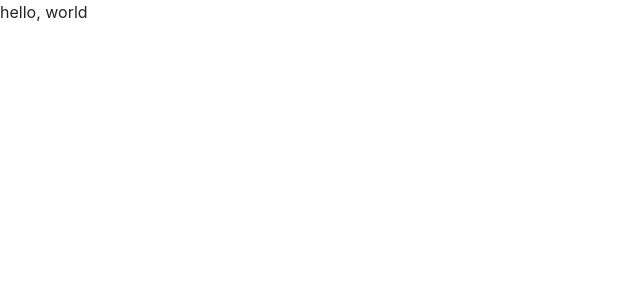
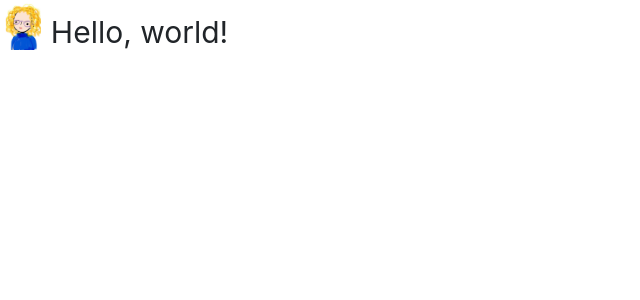
Before and after one commit to pipclubbs/dictionary-project, a React (Create React App) app: page / in a window 1280 px wide. Shown: the top 300 px of the page, without its empty margins (0-640 px from the left). Built offline with nearby package versions, Linux system fonts and the light colour scheme.

Commit message:
updating header

```diff
--- a/src/App.css
+++ b/src/App.css
@@ -0,0 +1,8 @@
+.App-header img {
+  max-height: 50px;
+}
+
+.App-header-text {
+  font-size: 30px;
+  padding: 10px;
+}
--- a/src/App.js
+++ b/src/App.js
@@ -1,10 +1,13 @@
-import logo from "./logo.svg";
+import logo from "./pip.jpg";
 import "./App.css";
 
 function App() {
   return (
     <div className="App">
-      <header className="App-header">hello, world</header>
+      <header className="App-header d-flex">
+        <img src={logo} alt="logo" className="img-fluid" />
+        <span className="App-header-text">Hello, world!</span>
+      </header>
     </div>
   );
 }
```
Also changed, not shown: src/pip.jpg (added).
